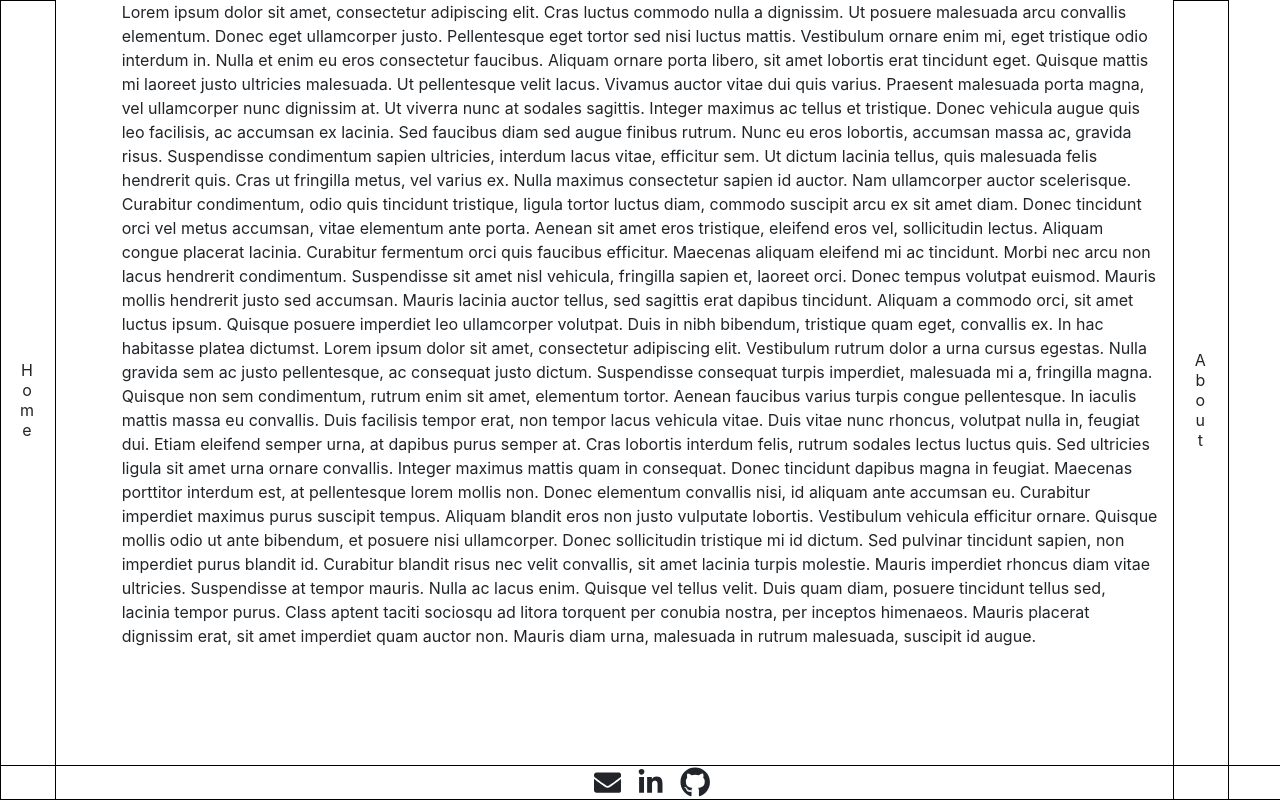
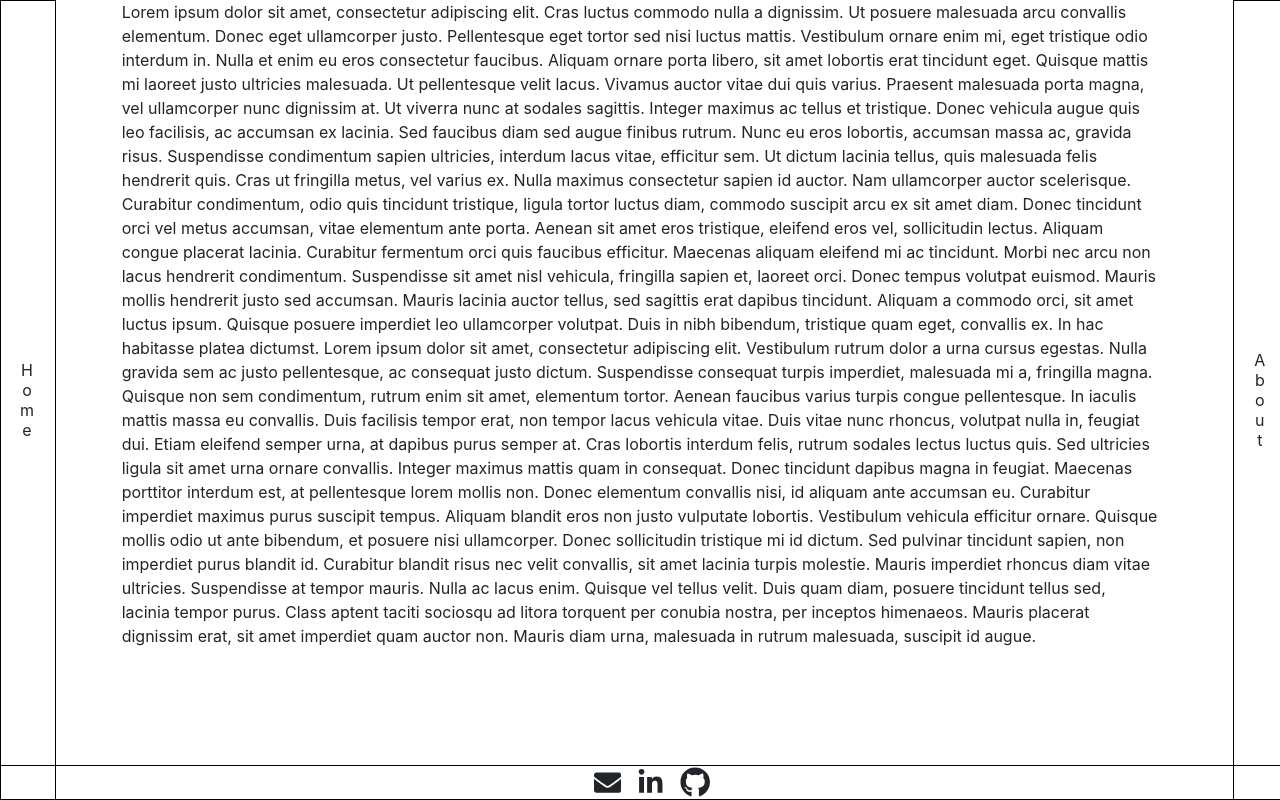
Before and after one commit to DanRowe/drowe-dev, a Gatsby site: page / in a window 1280 px wide. Built offline with nearby package versions, Linux system fonts and the light colour scheme; Gatsby itself is replaced by a stand-in of ours.

Commit message:
made about almost right justified

```diff
--- a/src/components/Nav/nav.js
+++ b/src/components/Nav/nav.js
@@ -15,8 +15,15 @@ export default({children}) => (
         {/* page content */}
         <Col xs={10} className="p-0">{ children }</Col>
         {/* inactive */}
-        <Col className="p-0">
-          <NavColumn>About</NavColumn>
+        <Col className="p-0 d-none d-md-block">
+          <Container className="no-gutters">
+            <Row>
+              <Col></Col>
+              <Col xs={7}>
+                <NavColumn>About</NavColumn>
+              </Col>
+            </Row>
+          </Container>
         </Col>
       </Row>
     </Container>
```
